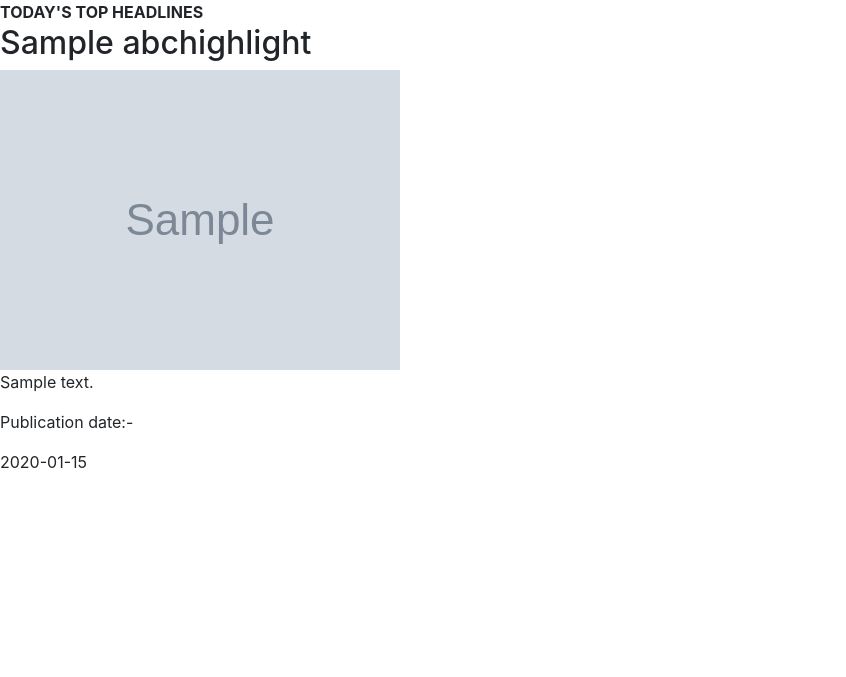
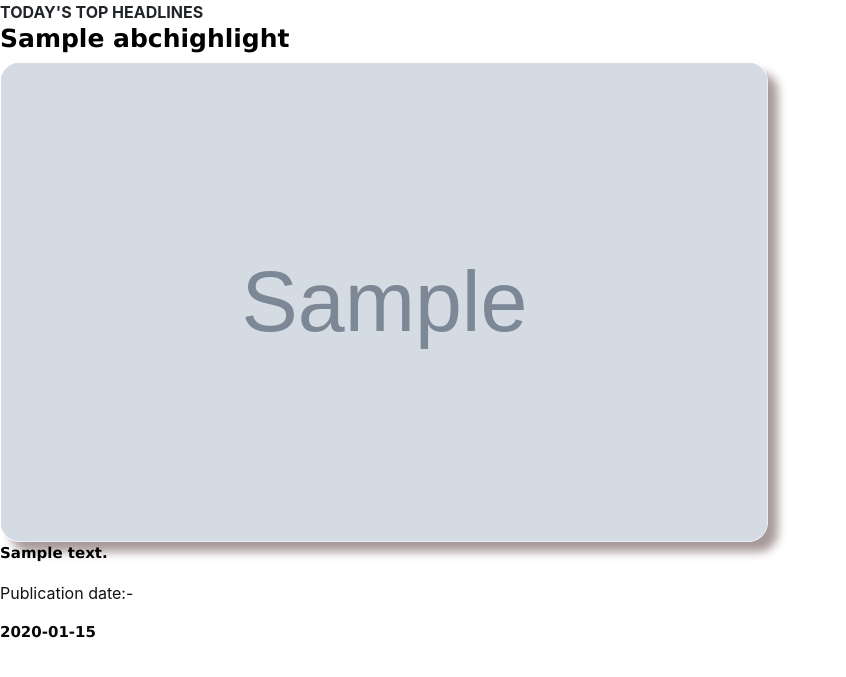
Before and after one commit to jacobrugano/summarynews, a Flask app: template templates/abcnews.html in a window 1280 px wide. Shown: the part 56-733 px from the top of the page, without its empty margins (0-846 px from the left). Run offline with Flask 2, Linux system fonts and the light colour scheme; the template is opened without the code that fills it: most values are stand-ins (such as "Sample title", 1, 10 or a date in 2020); grey boxes marked "Sample" are stand-in pictures; some libraries are stand-ins or nearby versions.

Commit message:
Added code to style the news page

```diff
--- a/run.py
+++ b/run.py
@@ -128,7 +128,7 @@ def abc():
     abc_image = []
     abc_publication_date = []
     abc_news_url = []
-    # content= []
+    # abccontent= []
 
 
     '''
--- a/templates/abcnews.html
+++ b/templates/abcnews.html
@@ -54,15 +54,34 @@
             <div>
                 <div class = "head2"><strong> TODAY'S TOP HEADLINES</strong></div>
                 {% for abc_title,abc_descriptions,abc_image,abc_publication_date,abc_news_url in abchighlights %}
-                <div>
-                    <div><h2>{{abc_title}}</h2></a></div>
-                    <div><a href="{{abc_news_url}}"><img src="{{abc_image}}"></a></div>
-                    <div class="content"><p>{{abc_descriptions}}</p></div>
-                    <div class="content"><p>Publication date:-</p><p> {{abc_publication_date}} </p></div>
+                <div class="wrapper">
+                    <div><h2 class="content" style="color: rgb(0, 0, 0);font-size: 25px;font-weight: bold;font-family: 'Lucida Sans', 'Lucida Sans Regular', 'Lucida Grande', 'Lucida Sans Unicode', Geneva, Verdana, sans-serif;" >{{abc_title}}</h2></a></div>
+                    <div><a href="{{abc_news_url}}" ><img src="{{abc_image}}" style="height: 60%;width: 60%; border-radius: 20px; box-shadow: 10px 10px 10px rgba(37, 1, 1, 0.4); padding: 0.5px;"></a></div>
+                    <div class="content" style="color: rgb(0, 0, 0);font-size: 15px;font-weight: bold;font-family: 'Lucida Sans', 'Lucida Sans Regular', 'Lucida Grande', 'Lucida Sans Unicode', Geneva, Verdana, sans-serif;"><p>{{abc_descriptions}}</p></div>
+                    <div class="content"><p style="color:rgb(18, 19, 17);" >Publication date:-</p><p style="color: rgb(8, 8, 8);font-size: 15px;font-weight: bold; font-family: 'Lucida Sans', 'Lucida Sans Regular', 'Lucida Grande', 'Lucida Sans Unicode', Geneva, Verdana, sans-serif;"> {{abc_publication_date}} </p></div>
                 </div>
                 {% endfor %}
             </div>
         </section>
+        <!-- <section>
+          <div>
+              <div class = "head2"><strong> TODAY'S TOP HEADLINES</strong></div>
+              {% for abc_title,abc_descriptions,abc_image,abc_publication_date,abc_news_url in abchighlights %}
+              <div class="wrapper" style="height: 400px; width: 100%; display: flex;
+              align-items: center;  padding: 10px; justify-content: space-between; background-color: rg 47, 47;">
+                  <div class="item" style="height: 300px; min-width: 30%;  border-radius: 20px;
+                  margin: 10px; box-shadow: 10px 10px 10px rgba(37, 1, 1, 0.4); padding: 0.5px;
+                  flex-flow: column wrap; border-bottom: 1px rgb(8, 8, 8);"><a href="{{news_url}}"><img src="{{image}}" style="height: 100%;width: 100%;"></a></div>
+                    <div class = "c-box">
+                    <div  class="content"><p style="color: rgb(0, 0, 0);font-size: 15px;font-weight: bold;font-family: 'Lucida Sans', 'Lucida Sans Regular', 'Lucida Grande', 'Lucida Sans Unicode', Geneva, Verdana, sans-serif;"><p>{{descriptions}}</p></div>
+                  <div class="content"><p style="color:rgb(18, 19, 17);"><p>Publication date:-</p><p style="color: rgb(8, 8, 8);font-size: 15px;font-weight: bold;font-family: 'Lucida Sans', 'Lucida Sans Regular', 'Lucida Grande', 'Lucida Sans Unicode', Geneva, Verdana, sans-serif;"> {{publication_date}} </p></div>
+                  <div>Published by: <p>"{{author}}"</p>
+                  </div>
+                  </div>
+              </div>
+              {% endfor %}
+          </div>
+      </section> -->
     <script
     src="https://code.jquery.com/jquery-3.2.1.slim.min.js"
     integrity="sha384-KJ3o2DKtIkvYIK3UENzmM7KCkRr/rE9/Qpg6aAZGJwFDMVNA/GpGFF93hXpG5KkN"
```
Also changed, not shown: templates/home.html (+11 -5 lines).
